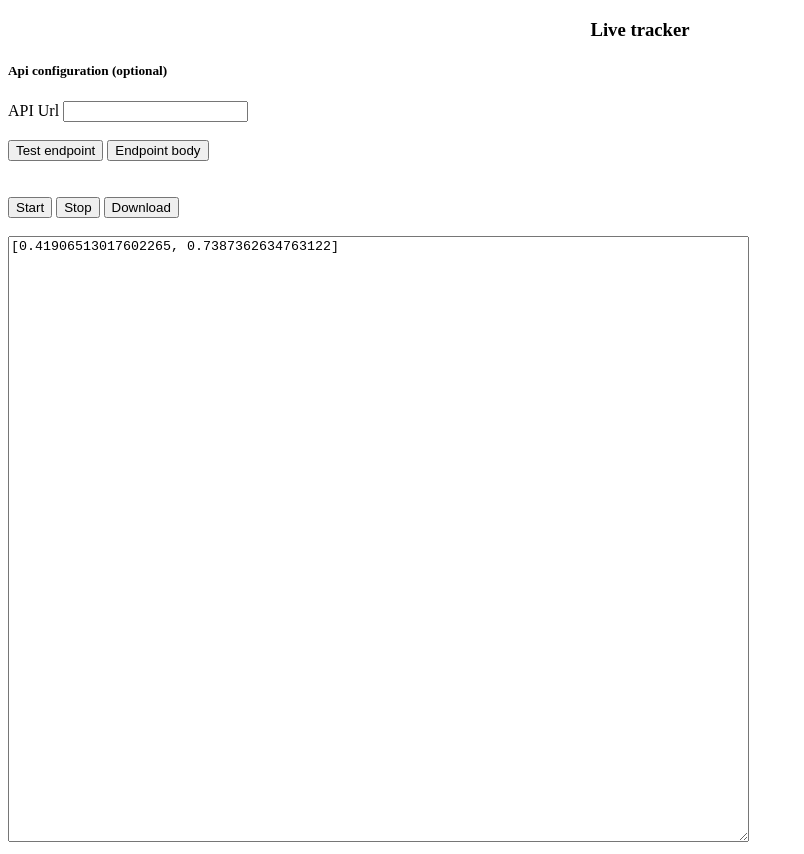
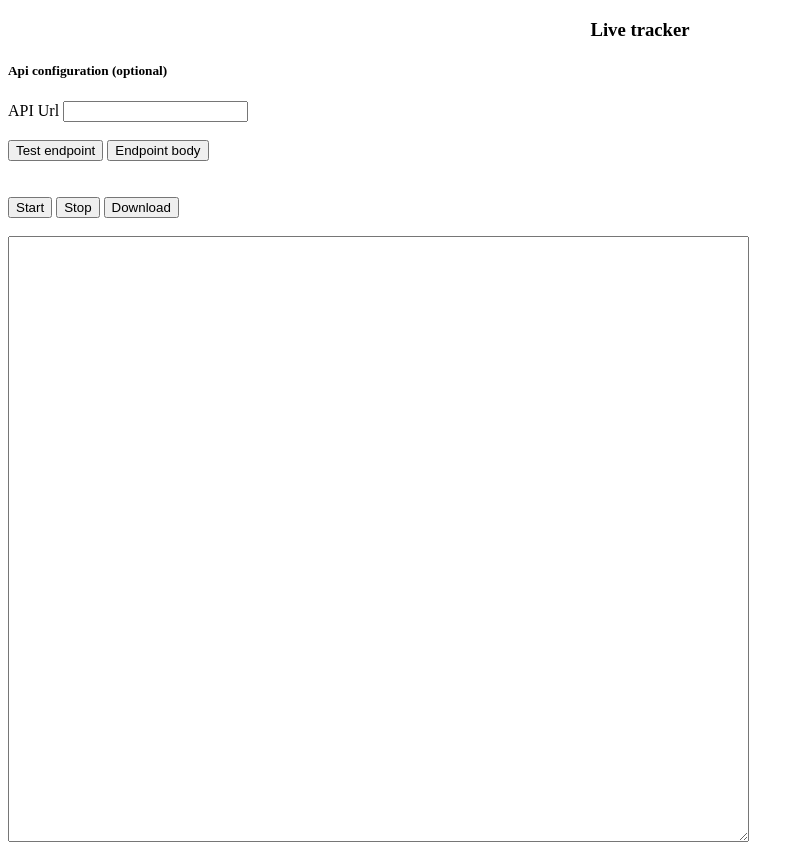
Before and after one commit to icrescenti/geo-tracking, a plain HTML site: page index.html in a window 1280 px wide. Both pictures are taken after a click on the button "Start". Shown: the whole page, without its empty margins (0-804 px from the left). Drawn offline with Linux system fonts and the light colour scheme.

Commit message:
production

```diff
--- a/code.js
+++ b/code.js
@@ -29,11 +29,11 @@ function stopLiveTraking() {
 
 function getCoords(url) {
     setTimeout(function(){
-        //navigator.geolocation.getCurrentPosition(success, error, options);
+        navigator.geolocation.getCurrentPosition(success, error, options);
 
         //TEST
-        coords.push(`[${Math.random()}, ${Math.random()}]`)
-        console.log(url, coords[coords.length-1])
+        //coords.push(`[${Math.random()}, ${Math.random()}]`)
+        //console.log(url, coords[coords.length-1])
 
         document.getElementById("textarea").value = coords
         postToApi(url, coords[coords.length-1])
--- a/index.html
+++ b/index.html
@@ -2,6 +2,7 @@
   <head>
     <meta charset="utf-8">
     <meta http-equiv="Content-Security-Policy" content="upgrade-insecure-requests">
+    <title>Geo Traking</title>
   </head>
   <body>
     <center>
```
